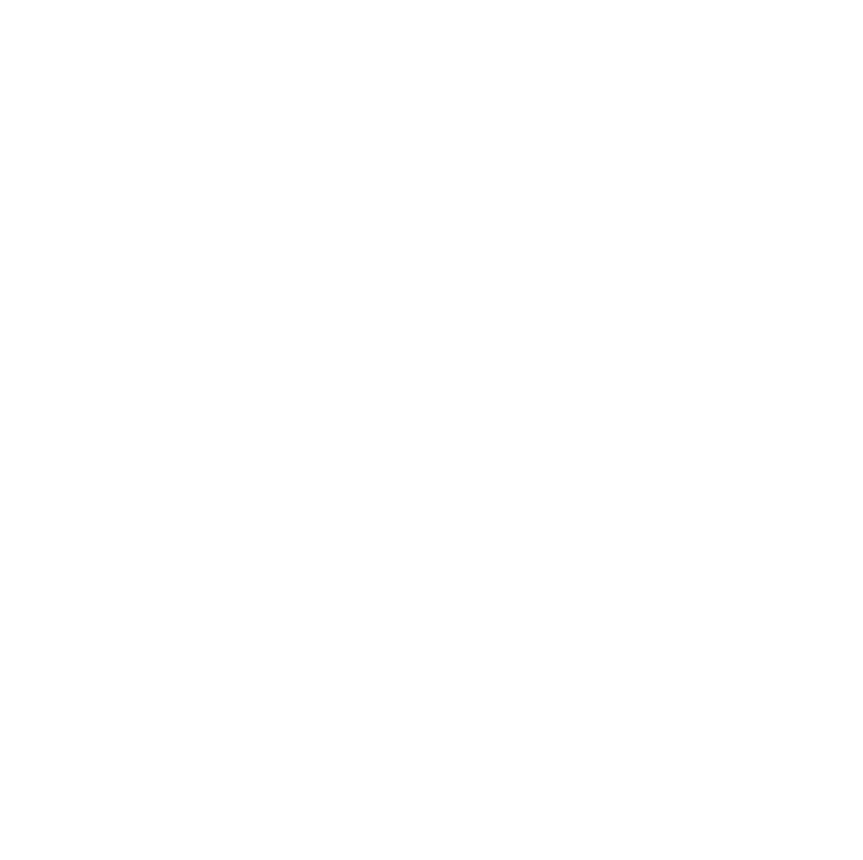
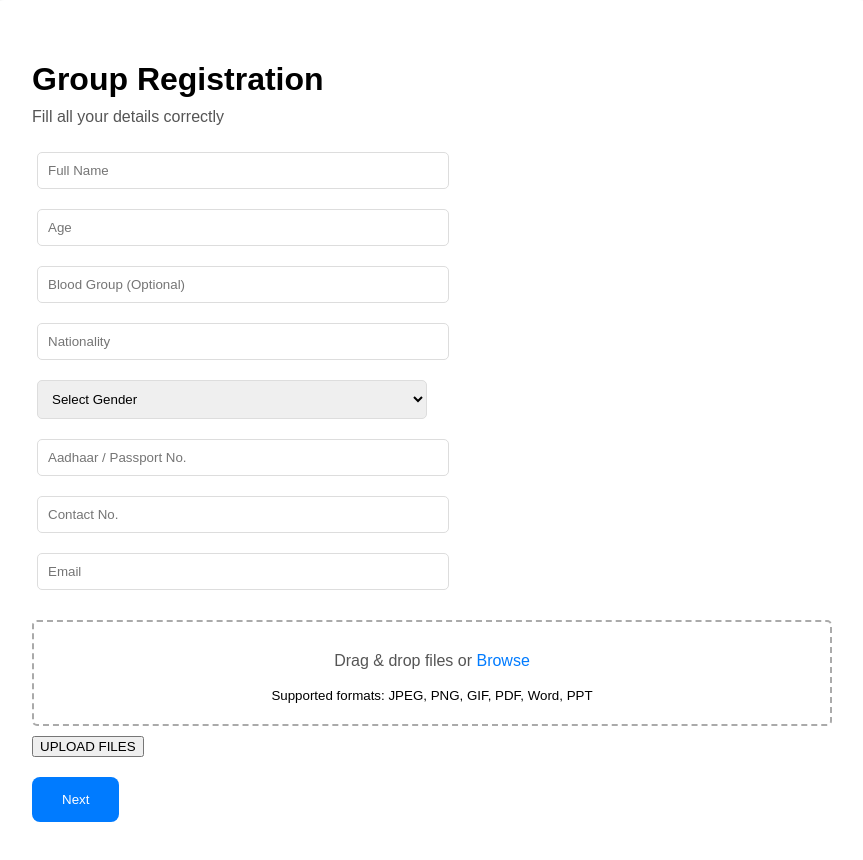
Before and after one commit to surbhishrimali/website, a React (Create React App) app: page /group-registration in a window 1280 px wide. Before the commit this address had no page. Shown: the whole page, without its empty margins (208-1071 px from the left). Before the commit the page ends 800 px from the top, so only its background shows below. Built offline with nearby package versions, Linux system fonts and the light colour scheme.

Commit message:
mostly done

```diff
--- a/src/App.js
+++ b/src/App.js
@@ -3,6 +3,8 @@ import { BrowserRouter as Router, Routes, Route } from 'react-router-dom';
 import Web from './components/Web';
 import Page1 from './components/Page1';
 import IndividualRegistration from './components/Individualrej.js';
+import GroupRegistration from './components/Groupid.js';
+import GeneratedId from './components/Generatedid.js';
 
 function App() {
   return (
@@ -11,6 +13,8 @@ function App() {
         <Route path="/" element={<Web />} />
         <Route path="/page1" element={<Page1 />} />
          <Route path="/individual-registration" element={<IndividualRegistration />} />
+          <Route path="/group-registration" element={<GroupRegistration />} />
+         <Route path="/generated-id" element={<GeneratedId />} />
       </Routes>
     </Router>
   );
--- /dev/null
+++ b/src/components/Generatedid.css
@@ -0,0 +1,45 @@
+.generated-container {
+  display: flex;
+  justify-content: center;
+  align-items: center;
+  background-color: #f9fafb;
+  min-height: 100vh;
+  font-family: Arial, sans-serif;
+}
+
+.generated-card {
+  background: white;
+  padding: 40px;
+  border-radius: 12px;
+  display: flex;
+  box-shadow: 0 0 20px rgba(0,0,0,0.1);
+  max-width: 800px;
+}
+
+.user-details {
+  margin-left: 40px;
+}
+
+.user-details h2 {
+  font-size: 24px;
+  margin-bottom: 20px;
+}
+
+.detail {
+  font-size: 16px;
+  margin: 8px 0;
+}
+
+.action-buttons {
+  margin-top: 20px;
+}
+
+.action-buttons button {
+  background-color: #007bff;
+  color: white;
+  padding: 10px 20px;
+  margin-right: 15px;
+  border: none;
+  border-radius: 8px;
+  cursor: pointer;
+}
--- /dev/null
+++ b/src/components/Generatedid.js
@@ -0,0 +1,75 @@
+import React from 'react';
+import './Generatedid.css';
+import { useNavigate } from 'react-router-dom';
+//import { QRCode } from 'react-qrcode-logo';  // QR Code generator library
+
+function GeneratedId() {
+  const navigate = useNavigate();
+
+  // Example data (in real app, you’ll pass this as props or get from state/store)
+  const userData = {
+    name: 'John Doe',
+    age: '30',
+    gender: 'Male',
+    nationality: 'Indian',
+    contact: '+91 9876543210',
+    idMasked: 'XXXX-XXXX-7896',
+    validity: '01 Jan 2024 - 31 Dec 2024',
+    type: 'Individual',
+    emergencyName: 'Jane Doe',
+    emergencyContact: '+91 9123456780',
+  };
+
+  return (
+    <div className="generated-container">
+      <div className="generated-card">
+        {/* <QRCode value="https://example.com/userid/123456" size={150} /> */}
+
+        <div className="user-details">
+          <h2>Tourist ID</h2>
+
+          <div className="detail">
+            <strong>Name:</strong> {userData.name}
+          </div>
+          <div className="detail">
+            <strong>Age:</strong> {userData.age}
+          </div>
+          <div className="detail">
+            <strong>Gender:</strong> {userData.gender}
+          </div>
+          <div className="detail">
+            <strong>Nationality:</strong> {userData.nationality}
+          </div>
+          <div className="detail">
+            <strong>Contact:</strong> {userData.contact}
+          </div>
+          <div className="detail">
+            <strong>ID (Masked):</strong> {userData.idMasked}
+          </div>
+          <div className="detail">
+            <strong>Validity:</strong> {userData.validity}
+          </div>
+          <div className="detail">
+            <strong>Type:</strong> {userData.type}
+          </div>
+          <div className="detail">
+            <strong>Emergency Contact Name:</strong> {userData.emergencyName}
+          </div>
+          <div className="detail">
+            <strong>Emergency Contact No.:</strong> {userData.emergencyContact}
+          </div>
+
+          <div className="action-buttons">
+            <button>Download PDF</button>
+            <button>Download PNG</button>
+            <button onClick={() => navigate('/')}>
+              Create Another ID
+            </button>
+          </div>
+        </div>
+      </div>
+    </div>
+  );
+}
+
+export default GeneratedId;
--- /dev/null
+++ b/src/components/Groupid.css
@@ -0,0 +1,72 @@
+.registration-container {
+  display: flex;
+  justify-content: center;
+  align-items: center;
+  background-color: #f9fafb;
+  min-height: 100vh;
+  font-family: Arial, sans-serif;
+}
+
+.registration-card {
+  background: white;
+  padding: 40px;
+  border-radius: 12px;
+  box-shadow: 0 0 20px rgba(0,0,0,0.1);
+  max-width: 800px;
+  width: 100%;
+}
+
+h1 {
+  margin-bottom: 10px;
+}
+
+.form-step input, select {
+  width: calc(50% - 10px);
+  padding: 10px;
+  margin: 10px 5px;
+  border: 1px solid #ddd;
+  border-radius: 5px;
+}
+
+.file-upload {
+  margin: 20px 0;
+}
+
+.upload-area {
+  border: 2px dashed #aaa;
+  padding: 20px;
+  text-align: center;
+  border-radius: 5px;
+  margin-bottom: 10px;
+}
+
+.add-member-btn {
+  background-color: #28a745;
+  color: white;
+  padding: 10px 20px;
+  border-radius: 8px;
+  border: none;
+  cursor: pointer;
+}
+
+.next-btn, .submit-btn {
+  background-color: #007bff;
+  color: white;
+  padding: 15px 30px;
+  border: none;
+  border-radius: 8px;
+  cursor: pointer;
+}
+
+.form-buttons {
+  display: flex;
+  justify-content: space-between;
+  margin-top: 20px;
+}
+
+.member-form {
+  border: 1px solid #ddd;
+  padding: 15px;
+  margin-top: 15px;
+  border-radius: 8px;
+}
--- /dev/null
+++ b/src/components/Groupid.js
@@ -0,0 +1,114 @@
+import React, { useState } from 'react';
+import './Groupid.css';
+import { useNavigate } from 'react-router-dom';
+
+function GroupRegistration() {
+  const [step, setStep] = useState(1);
+  const [members, setMembers] = useState([{ id: 1 }]);
+  const navigate = useNavigate();
+
+  const addMember = () => {
+    if (members.length < 10) {
+      setMembers([...members, { id: members.length + 1 }]);
+    }
+  };
+
+  const nextStep = () => setStep(step + 1);
+  const prevStep = () => setStep(step - 1);
+
+  return (
+    <div className="registration-container">
+      <div className="registration-card">
+        <h1>Group Registration</h1>
+        <p>Fill all your details correctly</p>
+
+        {step === 1 && (
+          <div className="form-step">
+            <input type="text" placeholder="Full Name" />
+            <input type="text" placeholder="Age" />
+            <input type="text" placeholder="Blood Group (Optional)" />
+
+            <input type="text" placeholder="Nationality" />
+            <select>
+              <option>Select Gender</option>
+              <option>Male</option>
+              <option>Female</option>
+              <option>Other</option>
+            </select>
+
+            <input type="text" placeholder="Aadhaar / Passport No." />
+            <input type="text" placeholder="Contact No." />
+            <input type="email" placeholder="Email" />
+
+            <div className="file-upload">
+              <div className="upload-area">
+                <p>Drag & drop files or <span>Browse</span></p>
+                <small>Supported formats: JPEG, PNG, GIF, PDF, Word, PPT</small>
+              </div>
+              <button>UPLOAD FILES</button>
+            </div>
+
+            <button className="next-btn" onClick={nextStep}>
+              Next
+            </button>
+          </div>
+        )}
+
+        {step === 2 && (
+          <div className="form-step">
+            <button className="add-member-btn" onClick={addMember}>
+              + Add Member
+            </button>
+
+            {members.map((member) => (
+              <div className="member-form" key={member.id}>
+                <h4>Member {member.id}</h4>
+                <input type="text" placeholder="Full Name" />
+                <input type="text" placeholder="Age" />
+                <input type="text" placeholder="Relation" />
+                <input type="text" placeholder="Aadhaar/Passport" />
+                <input type="text" placeholder="Blood Group (Optional)" />
+                <input type="text" placeholder="Nationality" />
+                <input type="text" placeholder="Contact" />
+                <input type="email" placeholder="Email" />
+
+                <div className="file-upload">
+                  <div className="upload-area">
+                    <p>Drag & drop files or <span>Browse</span></p>
+                  </div>
+                  <button>UPLOAD FILE</button>
+                </div>
+              </div>
+            ))}
+
+            <div className="form-buttons">
+              <button onClick={prevStep}>Back</button>
+              <button onClick={nextStep}>Next</button>
+            </div>
+          </div>
+        )}
+
+        {step === 3 && (
+          <div className="form-step">
+            <input type="text" placeholder="Places to Visit (comma separated)" />
+            <input type="text" placeholder="Hotel (optional)" />
+
+            <label>Arrival Date</label>
+            <input type="date" />
+            <label>Departure Date</label>
+            <input type="date" />
+
+            <input type="text" placeholder="Emergency Contact Person Name" />
+            <input type="text" placeholder="Emergency Contact No." />
+
+            <button onClick={() => navigate('/generated-id')} className="submit-btn">
+              SUBMIT & GENERATE ID
+            </button>
+          </div>
+        )}
+      </div>
+    </div>
+  );
+}
+
+export default GroupRegistration;
--- a/src/components/Individualrej.js
+++ b/src/components/Individualrej.js
@@ -65,7 +65,9 @@ function IndividualRegistration() {
 
             <div className="form-buttons">
               <button onClick={prevStep}>Back</button>
-              <button className="submit-btn">SUBMIT & GENERATE ID</button>
+              <button onClick={() => navigate('/generated-id')} className="submit-btn" >
+              SUBMIT & GENERATE ID
+              </button>
               <button>Save Draft</button>
             </div>
           </div>
--- a/src/components/Page1.js
+++ b/src/components/Page1.js
@@ -12,33 +12,16 @@ function ChooseRegistrationType() {
       <p>Select whether you are registering alone or as a group</p>
 
 
-
-
-    <div>
-
-
-      <button onClick={() => navigate('/individual-registration')}>
-        Individual Tourist ID
-      </button>
-
-      <button>Group Tourist ID</button>
-    </div>
-
-
       <div className="card-container">
-        <div className="card">
-          <button onClick={() => navigate('/individual-registration')}>
-
-
+        <button onClick={() => navigate('/individual-registration')} className="card">
           <h3>Individual Tourist ID</h3>
           <p>Single traveler – Quick flow (~2min)</p>
-          </button>
-        </div>
+        </button>
 
-        <div className="card">
+        <button onClick={() => navigate('/group-registration')} className="card">
           <h3>Group Tourist ID</h3>
           <p>Family or Group registration (up to 10 members)</p>
-        </div>
+        </button>
       </div>
     </div>
   );
```
